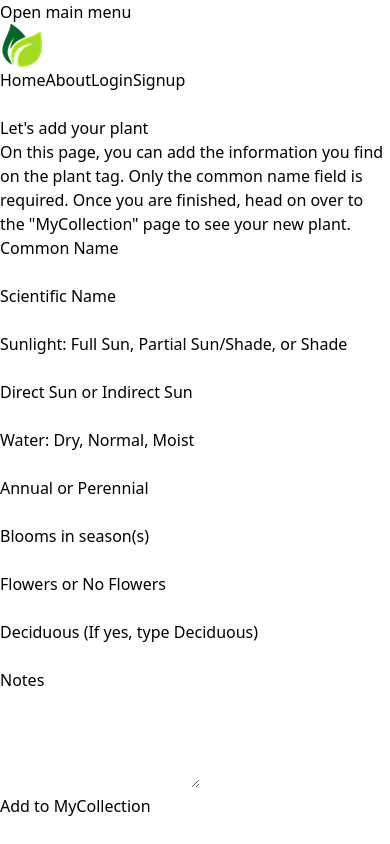
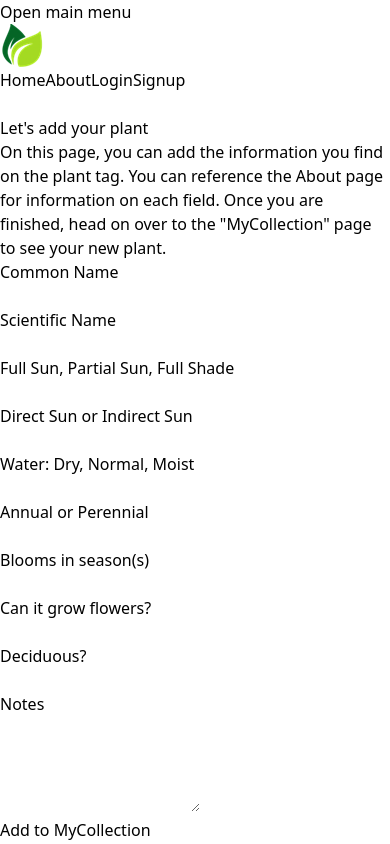
Before and after one commit to phoenixpyra7/PlantPal, a React (Vite) app in the folder client/: page /addplant in a window 390 px wide. Built offline with nearby package versions, Linux system fonts and the light colour scheme.

Commit message:
reformated layout of add a plant page

```diff
--- a/client/src/pages/AddPlant.jsx
+++ b/client/src/pages/AddPlant.jsx
@@ -94,12 +94,13 @@ const AddPlant = ({}) => {
         <h2 className="text-3xl font-bold tracking-tight text-gray-900 sm:text-4xl">Let's add your plant</h2>
         {/* desscription */}
         <p className="mt-2 text-lg leading-8 text-gray-600">
-          On this page, you can add the information you find on the plant tag. Only the common name field is required. Once you are finished, head on over to the "MyCollection" page to see your new plant.
+          On this page, you can add the information you find on the plant tag. You can reference the About page for information on each field. Once you are finished, head on over to the "MyCollection" page to see your new plant.
         </p>
 
 
       </div>
       <form onSubmit={handleFormSubmit} className="mx-auto mt-16 max-w-xl sm:mt-20">
+
         <div className="grid grid-cols-1 gap-x-8 gap-y-6 sm:grid-cols-2">
 
           {/* Common Name field */}
@@ -138,9 +139,11 @@ const AddPlant = ({}) => {
           </div>
 
           {/* Sunlight field */}
-          <div className="sm:col-span-2">
+          {/* <div className="sm:col-span-2"> */}
+          <div>
+
             <label htmlFor="sunlight" className="block text-sm font-semibold leading-6 text-gray-900">
-              Sunlight: Full Sun, Partial Sun/Shade, or Shade
+              Full Sun, Partial Sun, Full Shade
             </label>
             <div className="mt-2.5">
               <input
@@ -150,12 +153,14 @@ const AddPlant = ({}) => {
                 value={formState.sunlight}
                 onChange={handleChange}
                 className="block w-full rounded-md border-0 px-3.5 py-2 text-gray-900 shadow-sm ring-1 ring-inset ring-gray-300 placeholder:text-gray-400 focus:ring-2 focus:ring-inset focus:ring-indigo-600 sm:text-sm sm:leading-6"
-              />
+                />
             </div>
+          {/* </div> */}
           </div>
 
           {/* direct or indirect sun field */}
-          <div className="sm:col-span-2">
+          {/* <div className="sm:col-span-2"> */}
+          <div>
             <label htmlFor="directOrIndirect" className="block text-sm font-semibold leading-6 text-gray-900">
               Direct Sun or Indirect Sun
             </label>
@@ -169,10 +174,11 @@ const AddPlant = ({}) => {
                 className="block w-full rounded-md border-0 px-3.5 py-2 text-gray-900 shadow-sm ring-1 ring-inset ring-gray-300 placeholder:text-gray-400 focus:ring-2 focus:ring-inset focus:ring-indigo-600 sm:text-sm sm:leading-6"
               />
             </div>
+          {/* </div> */}
           </div>
-
             {/* water field */}
-          <div className="sm:col-span-2">
+          {/* <div className="sm:col-span-2"> */}
+          <div>
             <label htmlFor="water" className="block text-sm font-semibold leading-6 text-gray-900">
               Water: Dry, Normal, Moist
             </label>
@@ -186,10 +192,11 @@ const AddPlant = ({}) => {
                 className="block w-full rounded-md border-0 px-3.5 py-2 text-gray-900 shadow-sm ring-1 ring-inset ring-gray-300 placeholder:text-gray-400 focus:ring-2 focus:ring-inset focus:ring-indigo-600 sm:text-sm sm:leading-6"
               />
             </div>
+          {/* </div> */}
           </div>
-
             {/* A/P field */}
-          <div className="sm:col-span-2">
+          {/* <div className="sm:col-span-2"> */}
+          <div>
             <label htmlFor="annualOrPerennial" className="block text-sm font-semibold leading-6 text-gray-900">
               Annual or Perennial
             </label>
@@ -203,10 +210,11 @@ const AddPlant = ({}) => {
                 className="block w-full rounded-md border-0 px-3.5 py-2 text-gray-900 shadow-sm ring-1 ring-inset ring-gray-300 placeholder:text-gray-400 focus:ring-2 focus:ring-inset focus:ring-indigo-600 sm:text-sm sm:leading-6"
               />
             </div>
+          {/* </div> */}
           </div>
-
           {/* blooms field */}
-          <div className="sm:col-span-2">
+          {/* <div className="sm:col-span-2"> */}
+          <div>
             <label htmlFor="blooms" className="block text-sm font-semibold leading-6 text-gray-900">
               Blooms in season(s)
             </label>
@@ -220,12 +228,14 @@ const AddPlant = ({}) => {
                 className="block w-full rounded-md border-0 px-3.5 py-2 text-gray-900 shadow-sm ring-1 ring-inset ring-gray-300 placeholder:text-gray-400 focus:ring-2 focus:ring-inset focus:ring-indigo-600 sm:text-sm sm:leading-6"
               />
             </div>
+          {/* </div> */}
           </div>
 
           {/*Flowers field  */}
-          <div className="sm:col-span-2">
+          {/* <div className="sm:col-span-2"> */}
+          <div>
             <label htmlFor="flowers" className="block text-sm font-semibold leading-6 text-gray-900">
-              Flowers or No Flowers
+              Can it grow flowers?
             </label>
             <div className="mt-2.5">
               <input
@@ -237,12 +247,13 @@ const AddPlant = ({}) => {
                 className="block w-full rounded-md border-0 px-3.5 py-2 text-gray-900 shadow-sm ring-1 ring-inset ring-gray-300 placeholder:text-gray-400 focus:ring-2 focus:ring-inset focus:ring-indigo-600 sm:text-sm sm:leading-6"
               />
             </div>
+          {/* </div> */}
           </div>
-
             {/* Deciduous field */}
-          <div className="sm:col-span-2">
+          {/* <div className="sm:col-span-2"> */}
+          <div>
             <label htmlFor="deciduous" className="block text-sm font-semibold leading-6 text-gray-900">
-              Deciduous (If yes, type Deciduous)
+              Deciduous?
             </label>
             <div className="mt-2.5">
               <input
@@ -254,10 +265,12 @@ const AddPlant = ({}) => {
                 className="block w-full rounded-md border-0 px-3.5 py-2 text-gray-900 shadow-sm ring-1 ring-inset ring-gray-300 placeholder:text-gray-400 focus:ring-2 focus:ring-inset focus:ring-indigo-600 sm:text-sm sm:leading-6"
               />
             </div>
+          {/* </div> */}
           </div>
 
           {/* This is for any notes the user may want to include */}
-          <div className="sm:col-span-2">
+          {/* <div className="sm:col-span-2"> */}
+          <div>
             <label htmlFor="notes" className="block text-sm font-semibold leading-6 text-gray-900">
               Notes
             </label>
@@ -270,6 +283,7 @@ const AddPlant = ({}) => {
                 defaultValue={''}
               />
             </div>
+          {/* </div> */}
           </div>
           {/* END OF THE FORM FIELDS */}
 
```
Also changed, not shown: 1 other file (tests, documents, lock files or other folders).
